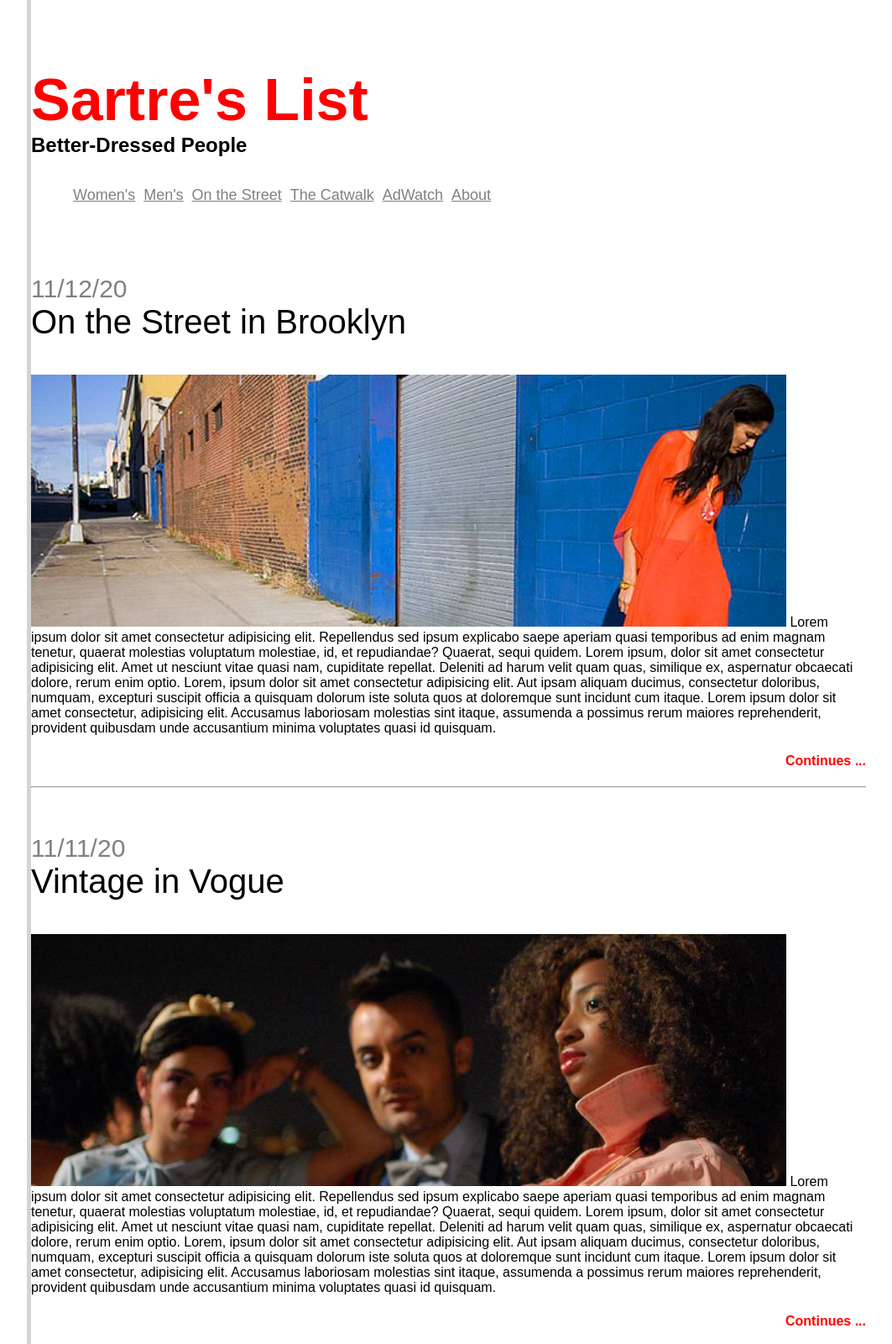
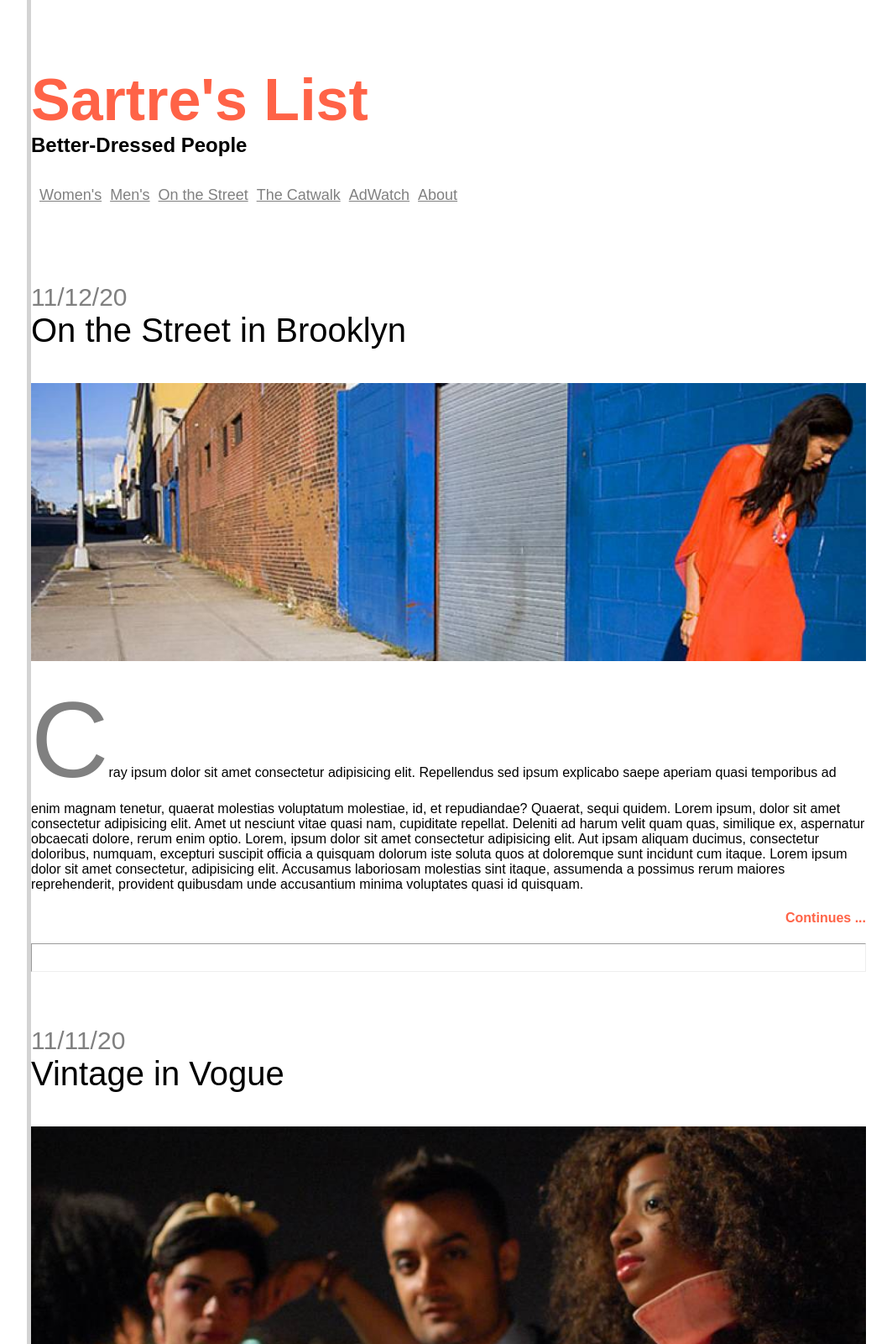
Before and after one commit to KatySaung/Fashion-Blog, a plain HTML site: page index.html in a window 1280 px wide. Shown: the top 1600 px of the page at 84% size, without its empty margins (108-1171 px from the left). Drawn offline with Linux system fonts and the light colour scheme.

Commit message:
Updated styling in ptags

```diff
--- a/index.html
+++ b/index.html
@@ -11,7 +11,8 @@
     <header>
         <h1>Sartre's List</h1>
         <h2>Better-Dressed People</h2>
-        <nav role="navigation" aria-label="Main Navigation">
+        <div class="topNav">
+            <nav role="navigation" aria-label="Main Navigation"></div>
                 <ul>
                     <li><a href="Womens">Women's</a></li>
                     <li><a href="Men's">Men's</a></li>
@@ -26,22 +27,23 @@
     <main>
 <br>
         <article>
-            <p class="articleDate">11/12/20</p>
-            <p class="articleTitle">On the Street in Brooklyn</p>
-            <p class="articleSummary">
+            <h4 class="articleDate">11/12/20</h4>
+            <h3 class="articleTitle">On the Street in Brooklyn</h3>
             <img src="images/blog-image-1.jpg">
-                Lorem ipsum dolor sit amet consectetur adipisicing elit. Repellendus sed ipsum explicabo saepe aperiam quasi temporibus ad enim magnam tenetur, quaerat molestias voluptatum molestiae, id, et repudiandae? Quaerat, sequi quidem. Lorem ipsum, dolor sit amet consectetur adipisicing elit. Amet ut nesciunt vitae quasi nam, cupiditate repellat. Deleniti ad harum velit quam quas, similique ex, aspernatur obcaecati dolore, rerum enim optio. Lorem, ipsum dolor sit amet consectetur adipisicing elit. Aut ipsam aliquam ducimus, consectetur doloribus, numquam, excepturi suscipit officia a quisquam dolorum iste soluta quos at doloremque sunt incidunt cum itaque. Lorem ipsum dolor sit amet consectetur, adipisicing elit. Accusamus laboriosam molestias sint itaque, assumenda a possimus rerum maiores reprehenderit, provident quibusdam unde accusantium minima voluptates quasi id quisquam.
+            <p>
+                Cray ipsum dolor sit amet consectetur adipisicing elit. Repellendus sed ipsum explicabo saepe aperiam quasi temporibus ad enim magnam tenetur, quaerat molestias voluptatum molestiae, id, et repudiandae? Quaerat, sequi quidem. Lorem ipsum, dolor sit amet consectetur adipisicing elit. Amet ut nesciunt vitae quasi nam, cupiditate repellat. Deleniti ad harum velit quam quas, similique ex, aspernatur obcaecati dolore, rerum enim optio. Lorem, ipsum dolor sit amet consectetur adipisicing elit. Aut ipsam aliquam ducimus, consectetur doloribus, numquam, excepturi suscipit officia a quisquam dolorum iste soluta quos at doloremque sunt incidunt cum itaque. Lorem ipsum dolor sit amet consectetur, adipisicing elit. Accusamus laboriosam molestias sint itaque, assumenda a possimus rerum maiores reprehenderit, provident quibusdam unde accusantium minima voluptates quasi id quisquam.
 
                <h4>Continues ... </h4>
                <hr class="solid">
             </p>
 
         </article>
-        <p class="articleDate">11/11/20</p>
-        <p class="articleTitle">Vintage in Vogue</p>
-        <p class="articleSummary">
+        <h4 class="articleDate">11/11/20</h4>
+        <h3 class="articleTitle">Vintage in Vogue</h3>
+
             <img src="images/blog-image-2.jpg">
-            Lorem ipsum dolor sit amet consectetur adipisicing elit. Repellendus sed ipsum explicabo saepe aperiam quasi temporibus ad enim magnam tenetur, quaerat molestias voluptatum molestiae, id, et repudiandae? Quaerat, sequi quidem. Lorem ipsum, dolor sit amet consectetur adipisicing elit. Amet ut nesciunt vitae quasi nam, cupiditate repellat. Deleniti ad harum velit quam quas, similique ex, aspernatur obcaecati dolore, rerum enim optio. Lorem, ipsum dolor sit amet consectetur adipisicing elit. Aut ipsam aliquam ducimus, consectetur doloribus, numquam, excepturi suscipit officia a quisquam dolorum iste soluta quos at doloremque sunt incidunt cum itaque. Lorem ipsum dolor sit amet consectetur, adipisicing elit. Accusamus laboriosam molestias sint itaque, assumenda a possimus rerum maiores reprehenderit, provident quibusdam unde accusantium minima voluptates quasi id quisquam.
+            <p >
+            Selfies ipsum dolor sit amet consectetur adipisicing elit. Repellendus sed ipsum explicabo saepe aperiam quasi temporibus ad enim magnam tenetur, quaerat molestias voluptatum molestiae, id, et repudiandae? Quaerat, sequi quidem. Lorem ipsum, dolor sit amet consectetur adipisicing elit. Amet ut nesciunt vitae quasi nam, cupiditate repellat. Deleniti ad harum velit quam quas, similique ex, aspernatur obcaecati dolore, rerum enim optio. Lorem, ipsum dolor sit amet consectetur adipisicing elit. Aut ipsam aliquam ducimus, consectetur doloribus, numquam, excepturi suscipit officia a quisquam dolorum iste soluta quos at doloremque sunt incidunt cum itaque. Lorem ipsum dolor sit amet consectetur, adipisicing elit. Accusamus laboriosam molestias sint itaque, assumenda a possimus rerum maiores reprehenderit, provident quibusdam unde accusantium minima voluptates quasi id quisquam.
 
            <h4>Continues ... </h4>
             <hr class="solid">
@@ -49,7 +51,8 @@
         </article>
     </div>
     </main>
-        <nav role="navigation" aria-label="Main Navigation">
+    <div class="bottomNav">
+        <nav role="navigation" aria-label="Main Navigation"></div>
             <ul>
                 <li><a href="Home">Home</a></li>
                 <li><a href="Womens">Womens</a></li>
--- a/style.css
+++ b/style.css
@@ -15,7 +15,7 @@ header{
     padding-bottom: 2rem;
 }
 h1{
-    color: red;
+    color: tomato;
     font-size: 70px;
     margin-bottom: 0;
 
@@ -26,22 +26,36 @@ h2{
     padding-bottom: 15px ;
 }
  h3{
- color: grey;
+ /* color: grey; */
 }
 h4{
-    color: red;
+    color: tomato;
     margin-right: auto;
     text-align: right;
+    font-style: bold;
 }
-
+img{
+    width: 100%;
+}
 a{
     color:grey;
     padding-left: 10px;
     font-size: large;
 
 }
+/* NOT WORKING NEED TO FIX */
+.topNav{
+    justify-content: space-between;
+}
+/* NOT WORKING,COLOR,SPACING, REMOVE UNDERLINES */
+.bottomNav{
+    color:tomato;
+    justify-content: space-between;
+}
 ul{
+    padding: 0%;
     list-style-type: none;
+    display: flexbox;
 
 }
 li{
@@ -52,9 +66,10 @@ li{
 .articleDate{
     color:grey;
     font-size: 30px;
-    font-weight:100;
+    font-weight:normal;
     padding-top: 25px;
     margin-bottom: 0;
+    text-align: left;
 
 }
 .articleTitle{
@@ -63,13 +78,16 @@ li{
     margin-top: 0;
 
 }
-.articleSummary{
-    font-size: medium;
+p::first-letter {
+    font-size: 8rem;
+    color: grey;
+  }
+
+.solid{
+    color: lightgray;
+    padding-bottom: 2rem;
 }
 footer{
     padding-top: 1rem;
     padding-bottom: 2rem;
 }
-.bottomNav{
-    color:red;
-}
```
Lines whose indentation alone changed are shown as unchanged.
